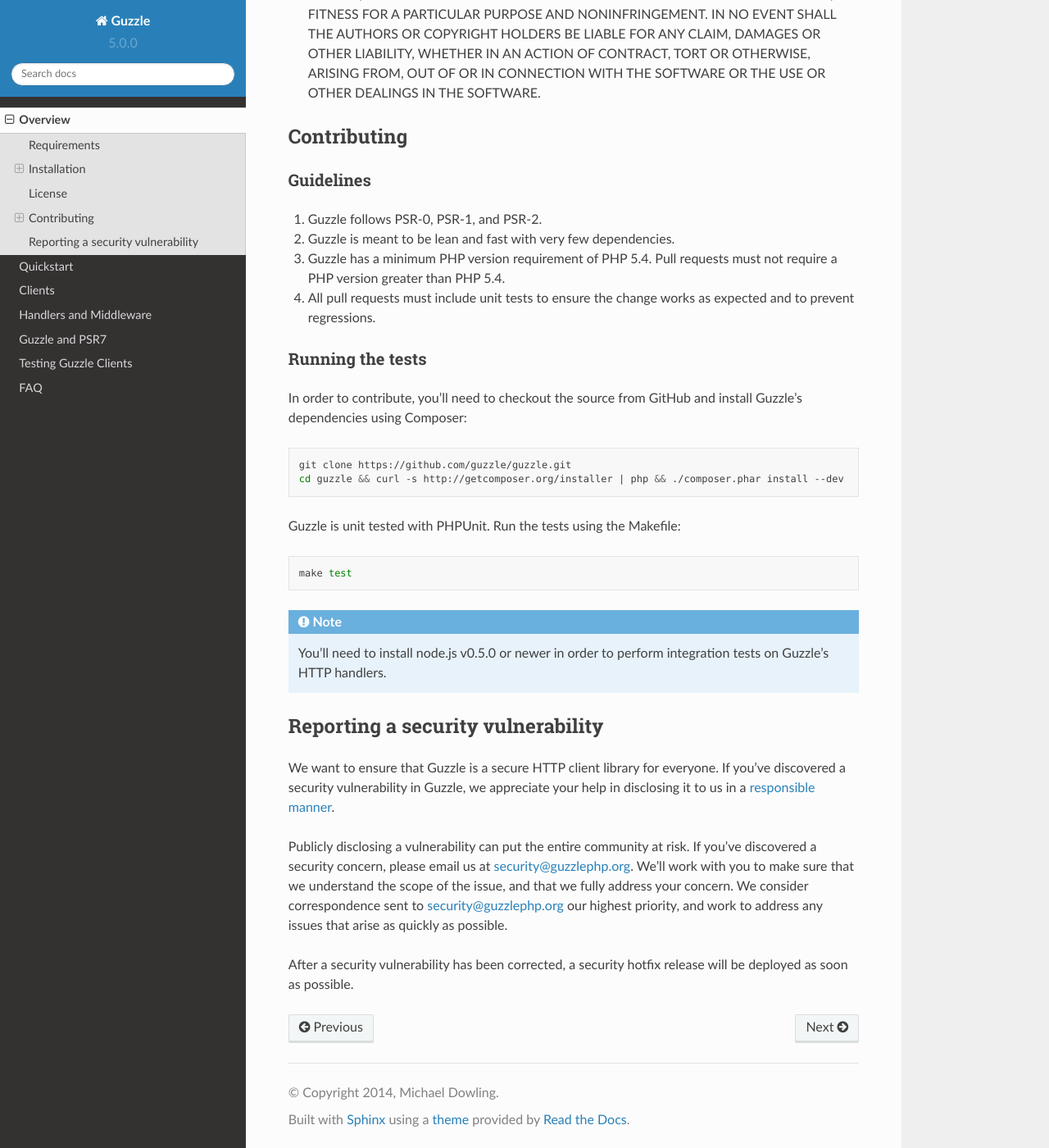
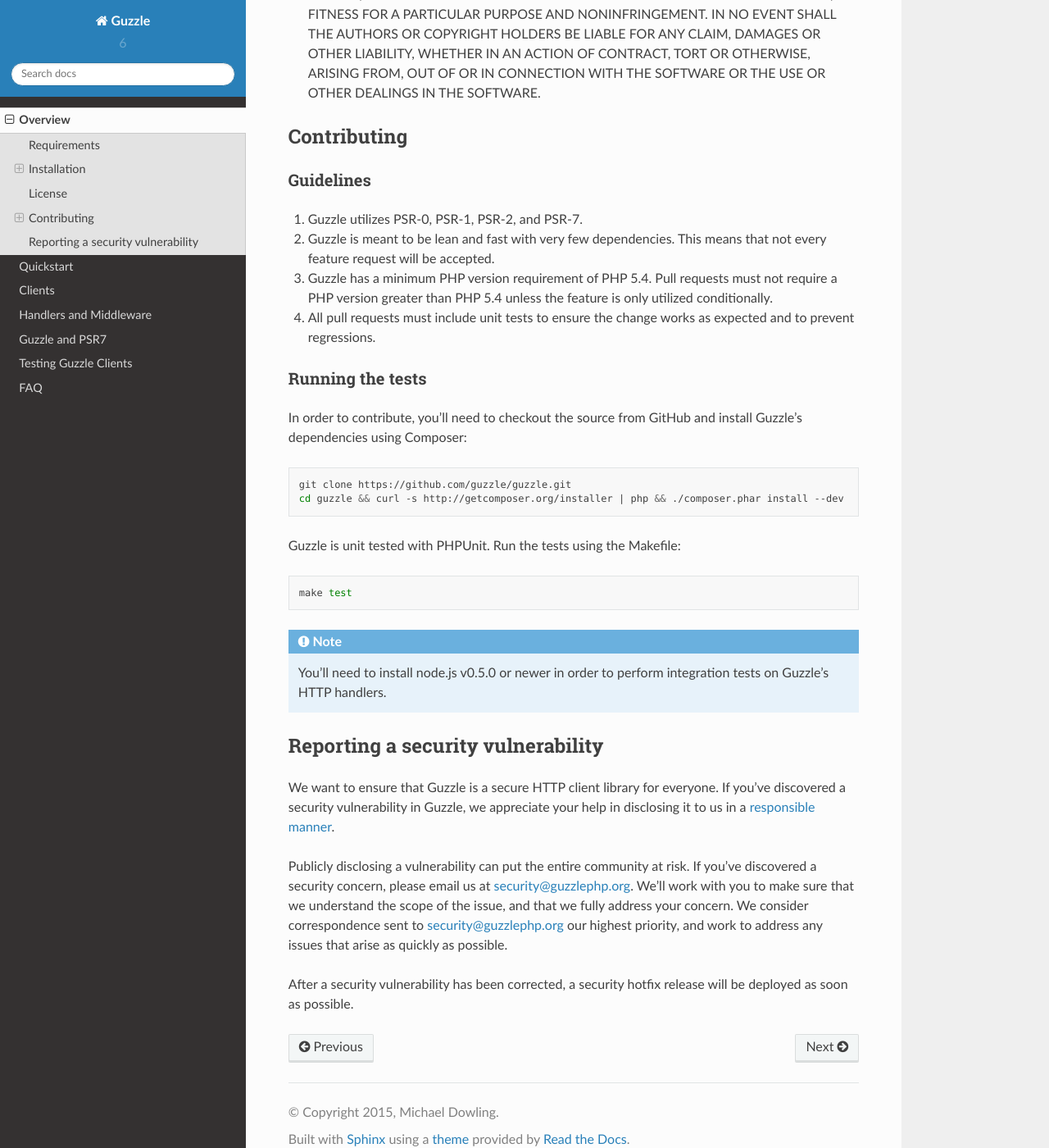
Before and after one commit to guzzle/guzzle, a Sphinx documentation site: the page built from docs/overview.rst, in a window 1280 px wide and 1400 px high, scrolled down 1872 px. Shown: the whole window at 82% size. Built offline with Sphinx 7.4.7 and the Read the Docs theme 2.0.0, drawn with Linux system fonts in a browser that asks for light colours.

Commit message:
Updating docs

```diff
--- a/docs/conf.py
+++ b/docs/conf.py
@@ -12,8 +12,8 @@
 source_suffix = '.rst'
 master_doc = 'index'
 project = u'Guzzle'
-copyright = u'2014, Michael Dowling'
-version = '5.0.0'
+copyright = u'2015, Michael Dowling'
+version = '6'
 html_title = "Guzzle Documentation"
 html_short_title = "Guzzle"
 
--- a/docs/index.rst
+++ b/docs/index.rst
@@ -29,8 +29,6 @@
     // 'application/json; charset=utf8'
     echo $res->getBody();
     // {"type":"User"...'
-    var_export($res->json());
-    // Outputs the JSON decoded data
 
     // Send an asynchronous request.
     $promise = $client->getAsync('http://httpbin.org');
--- a/docs/overview.rst
+++ b/docs/overview.rst
@@ -108,10 +108,12 @@
 Guidelines
 ----------
 
-1. Guzzle follows PSR-0, PSR-1, and PSR-2.
-2. Guzzle is meant to be lean and fast with very few dependencies.
+1. Guzzle utilizes PSR-0, PSR-1, PSR-2, and PSR-7.
+2. Guzzle is meant to be lean and fast with very few dependencies. This means
+   that not every feature request will be accepted.
 3. Guzzle has a minimum PHP version requirement of PHP 5.4. Pull requests must
-   not require a PHP version greater than PHP 5.4.
+   not require a PHP version greater than PHP 5.4 unless the feature is only
+   utilized conditionally.
 4. All pull requests must include unit tests to ensure the change works as
    expected and to prevent regressions.
 
```
Also changed, not shown: docs/quickstart.rst (+53 -47 lines).
